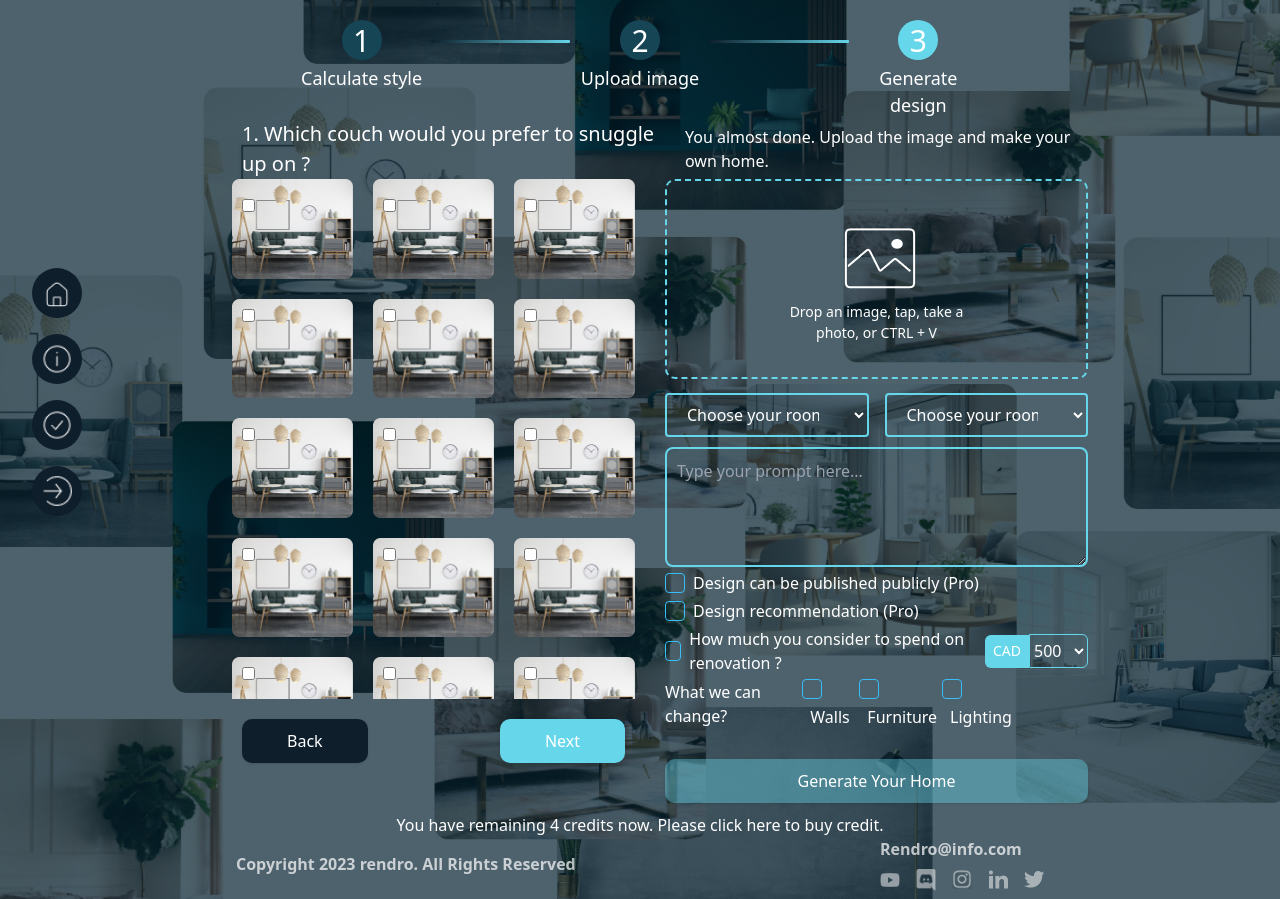
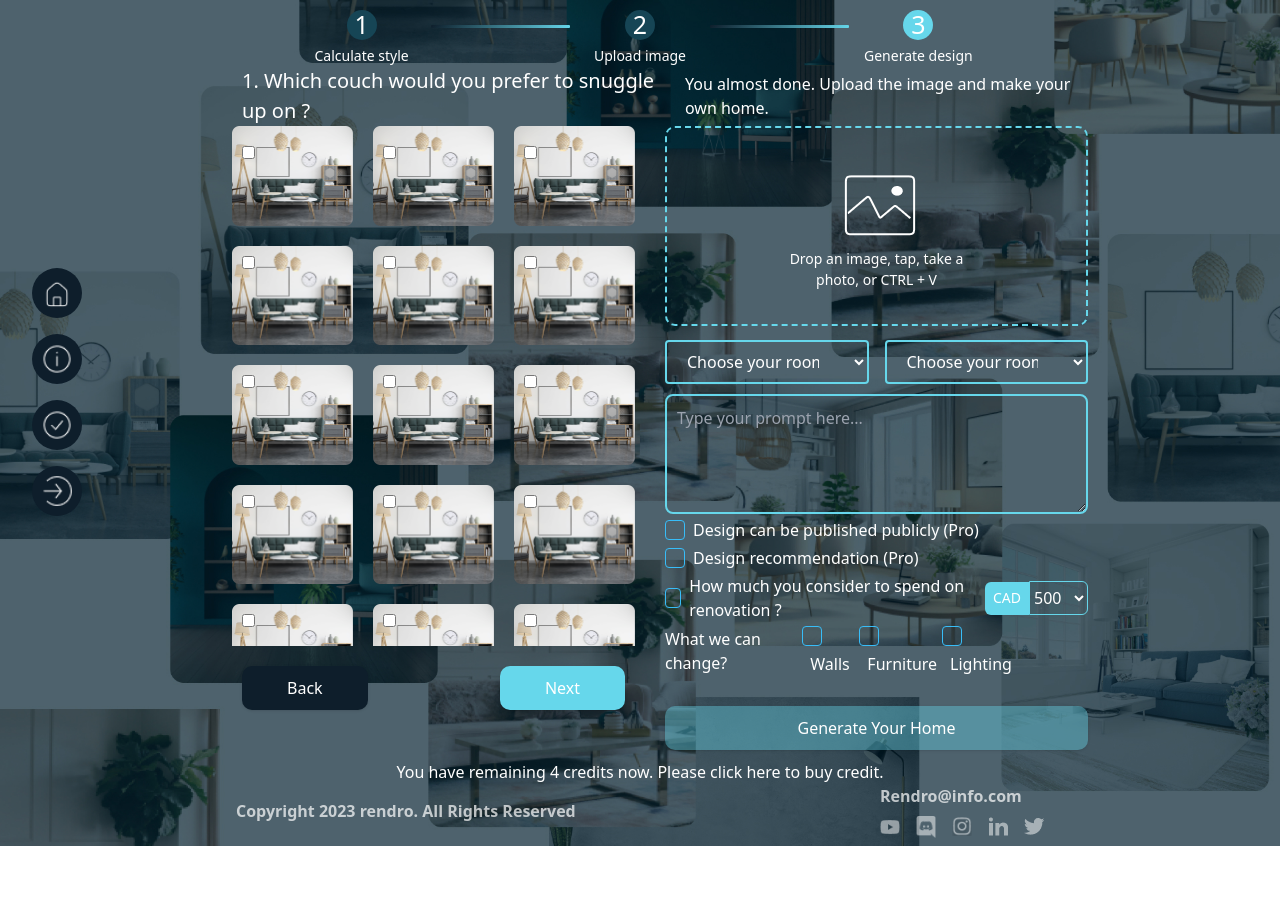
Before and after one commit to paradisefam/homedesign, a Next.js app: page /step1 in a window 1280 px wide. After the commit the page ends 846 px from the top, so only its background shows below. Built offline with nearby package versions, Linux system fonts and the light colour scheme.

Commit message:
modify step 1 page final

```diff
--- a/src/app/step1/page.tsx
+++ b/src/app/step1/page.tsx
@@ -11,30 +11,30 @@ export default function Home() {
     <main className="landing text-white">
       <div className="grid">
         <div className="w-[70%] mx-auto">
-          <div className="timeline-badge mt-[20px] flex mx-[100px]">
+          <div className="timeline-badge mt-[10px] flex mx-[100px]">
             <div className="w-1/5">
-              <div className="bg-[#164555] w-[40px] h-[40px] m-auto rounded-full flex justify-center items-center text-white text-[30px]">
+              <div className="bg-[#164555] w-[30px] h-[30px] m-auto rounded-full flex justify-center items-center text-white text-[25px]">
                 <span>1</span>
               </div>
-              <div className="text-[18px] mt-[5px] text-center">
+              <div className="text-[14px] mt-[5px] text-center">
                 Calculate style
               </div>
             </div>
-            <div className="badge-line mt-[20px] w-1/5 h-[3px] "></div>
+            <div className="badge-line mt-[15px] w-1/5 h-[3px] "></div>
             <div className="w-1/5">
-              <div className="bg-[#164555] w-[40px] h-[40px] m-auto rounded-full flex justify-center items-center text-white text-[30px]">
+              <div className="bg-[#164555] w-[30px] h-[30px] m-auto rounded-full flex justify-center items-center text-white text-[25px]">
                 <span>2</span>
               </div>
-              <div className="text-[18px] mt-[5px] text-center">
+              <div className="text-[14px] mt-[5px] text-center">
                 Upload image
               </div>
             </div>
-            <div className="badge-line mt-[20px] w-1/5 h-[3px] "></div>
+            <div className="badge-line mt-[15px] w-1/5 h-[3px] "></div>
             <div className="w-1/5">
-              <div className="badge-circle w-[40px] h-[40px] m-auto rounded-full flex justify-center items-center text-white text-[30px]">
+              <div className="badge-circle w-[30px] h-[30px] m-auto rounded-full flex justify-center items-center text-white text-[25px]">
                 <span>3</span>
               </div>
-              <div className="text-[18px] mt-[5px] text-center">
+              <div className="text-[14px] mt-[5px] text-center">
                 Generate design
               </div>
             </div>
```
